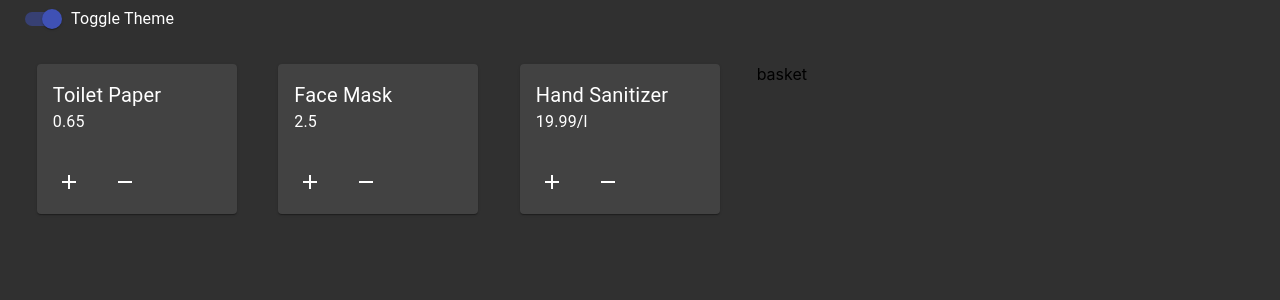
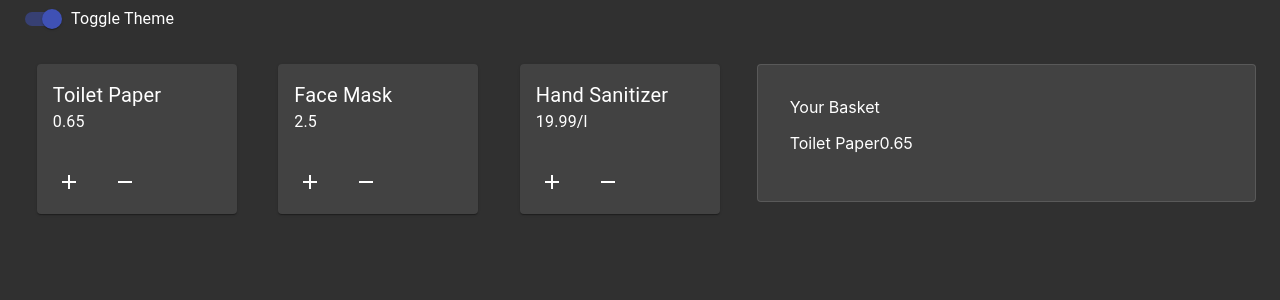
Before and after one commit to SeanRivardMorton/shopping, a React (Create React App) app: page / in a window 1280 px wide. Both pictures are taken after a click on the button 68 px from the left and 182 px from the top of the page. Shown: the top 300 px of the page. Built offline with nearby package versions, Linux system fonts and the light colour scheme; the HTML template or start-up script is replaced by a standard one.

Commit message:
basket component setup

```diff
--- a/package.json
+++ b/package.json
@@ -13,12 +13,14 @@
     "@types/react": "^16.9.53",
     "@types/react-dom": "^16.9.8",
     "@types/styled-components": "^5.1.4",
+    "immer": "^7.0.14",
     "react": "^17.0.1",
     "react-dom": "^17.0.1",
     "react-scripts": "4.0.0",
     "styled-components": "^5.2.1",
     "typeface-roboto": "^1.1.13",
     "typescript": "^4.0.3",
+    "use-immer": "^0.4.1",
     "web-vitals": "^0.2.4"
   },
   "scripts": {
--- a/src/App.tsx
+++ b/src/App.tsx
@@ -3,14 +3,17 @@ import "./App.css";
 import { Layout } from "./components/Layout";
 import { Grid } from "@material-ui/core";
 import { ProductGallery } from "./components/ProductGallery";
+import { Basket } from "./components/Basket";
 import productData from "./shopData.json";
 import { ThemeProvider as MuiThemeProvider } from "@material-ui/core/styles";
 import { ThemeProvider } from "styled-components";
 import { ThemeToggle } from "./components/ThemeToggle";
 import { createMuiTheme } from "@material-ui/core/styles";
+import { useBasket } from "./hooks";
 
 function App() {
   const [isDark, setIsDark] = React.useState(true);
+  const [basket, dispatchBasket] = useBasket();
   const theme = createMuiTheme({
     palette: {
       type: isDark ? "dark" : "light",
@@ -24,10 +27,13 @@ function App() {
         <Layout>
           <Grid container spacing={3}>
             <Grid item lg={7} xs={12}>
-              <ProductGallery products={productData} />
+              <ProductGallery
+                dispatchBasket={dispatchBasket}
+                products={productData}
+              />
             </Grid>
             <Grid item lg={5} xs={12}>
-              <div>basket</div>
+              <Basket basket={basket}></Basket>
             </Grid>
           </Grid>
         </Layout>
--- a/src/components/Basket/Basket.tsx
+++ b/src/components/Basket/Basket.tsx
@@ -1,5 +1,51 @@
 import React from "react";
+import { Paper } from "@material-ui/core";
+import styled from "styled-components";
+import { Basket as BasketInterface, Product, BasketProduct } from "../../types";
+import { ProductGallery } from "../ProductGallery";
 
-export const Basket = () => {
-  return <div>no</div>;
+const BasketPaper = styled(Paper)`
+  ${({ theme }) => `
+    padding: ${theme.spacing(4)}px;
+  `}
+`;
+
+const BasketUnorderedList = styled.ul`
+  list-style-type: none;
+  padding: 0px;
+`;
+
+const parseProductPrice = ({
+  name,
+  quantity,
+  cost,
+}: BasketProduct): { description: string; price: number } => {
+  if (typeof cost === "number") return { description: name, price: cost };
+  const price = Math.round(quantity * cost.amount * 100) / 100;
+  const description = `${name} ${quantity} ${cost.per.toUpperCase()} @ ${
+    cost.amount
+  }/${cost.per.toUpperCase()} `;
+  return {
+    description,
+    price,
+  };
 };
+
+export const Basket = ({ basket }: { basket: BasketInterface }) => {
+  return (
+    <BasketPaper variant="outlined">
+      Your Basket
+      <BasketUnorderedList>
+        {Object.entries(basket).map(([id, product]: [string, any]) => {
+          const parsedProduct = parseProductPrice(product);
+          return (
+            <li key={id}>
+              {parsedProduct.description}
+              {parsedProduct.price}
+            </li>
+          );
+        })}
+      </BasketUnorderedList>
+    </BasketPaper>
+  );
+};
--- a/src/components/ProductGallery/ProductGallery.tsx
+++ b/src/components/ProductGallery/ProductGallery.tsx
@@ -1,7 +1,6 @@
 import React from "react";
 import {
   Grid,
-  Paper,
   Card,
   CardContent,
   CardActions,
@@ -12,7 +11,6 @@ import { Products, Cost } from "../../types";
 import styled from "styled-components";
 import AddIcon from "@material-ui/icons/Add";
 import RemoveIcon from "@material-ui/icons/Remove";
-import { useTheme } from "@material-ui/core/styles";
 
 const ProductCard = styled(Card)`
   ${({ theme }) => `
@@ -29,7 +27,13 @@ const parseCost = (cost: Cost): number | string => {
   return `${cost.amount}/${cost.per}`;
 };
 
-export const ProductGallery = ({ products }: { products: Products }) => {
+export const ProductGallery = ({
+  products,
+  dispatchBasket,
+}: {
+  products: Products;
+  dispatchBasket: any;
+}) => {
   return (
     <Grid justify="space-around" container spacing={2}>
       {Object.entries(products).map(([id, product]) => {
@@ -43,12 +47,25 @@ export const ProductGallery = ({ products }: { products: Products }) => {
                 <Typography>{parseCost(product.cost)}</Typography>
               </CardContent>
               <CardActions>
-                <IconButton title={`add ${product.name}`} aria-label="add">
+                <IconButton
+                  title={`add ${product.name}`}
+                  aria-label="add"
+                  onClick={() =>
+                    dispatchBasket({ key: id, type: "ADD", payload: product })
+                  }
+                >
                   <AddIcon />
                 </IconButton>
                 <IconButton
                   title={`remove ${product.name}`}
                   aria-label="remove"
+                  onClick={() =>
+                    dispatchBasket({
+                      key: id,
+                      type: "REMOVE",
+                      payload: product,
+                    })
+                  }
                 >
                   <RemoveIcon />
                 </IconButton>
--- /dev/null
+++ b/src/hooks/index.ts
@@ -0,0 +1,3 @@
+import { useBasket } from "./useBasket";
+
+export { useBasket };
--- /dev/null
+++ b/src/hooks/useBasket.tsx
@@ -0,0 +1,28 @@
+import { useImmerReducer } from "use-immer";
+
+const reducer = (draft: any, action: any) => {
+  switch (action.type) {
+    case "ADD":
+      draft[action.key] = {
+        ...action.payload,
+        quantity: draft[action.key]?.quantity || 0,
+      };
+      draft[action.key].quantity += 1;
+      return draft;
+    case "REMOVE":
+      draft[action.key] = {
+        ...action.payload,
+        quantity: draft[action.key]?.quantity || 0,
+      };
+      draft[action.key].quantity -= 1;
+      if (draft[action.key]?.quantity === 0) {
+        delete draft[action.key];
+      }
+      return draft;
+  }
+};
+
+export const useBasket = () => {
+  const [basket, dispatch] = useImmerReducer(reducer, {});
+  return [basket, dispatch];
+};
```
Also changed, not shown: src/types.d.ts (+8 -1 lines), 1 other file (tests, documents, lock files or other folders).
